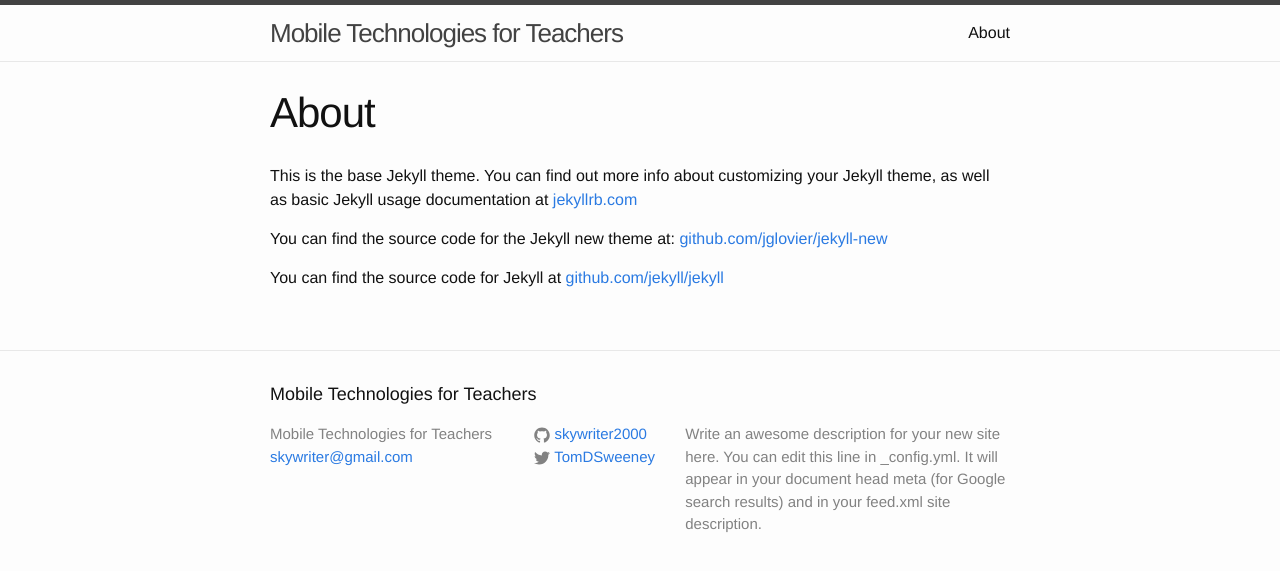
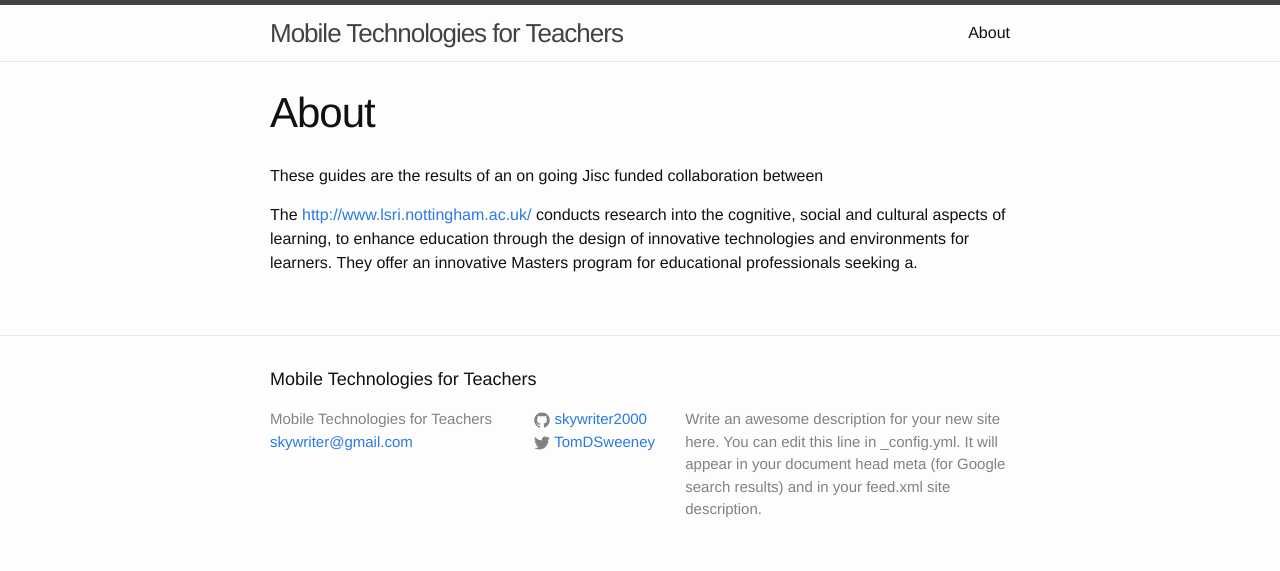
Before and after one commit to teacher-guides/teacher-guides.github.io, a Jekyll site: the page built from about.md, in a window 1280 px wide. Shown: the top 571 px of the page. Built offline with Jekyll 4.4.1, drawn with Linux system fonts in a browser that asks for light colours.

Commit message:
Added About.md

```diff
--- a/about.md
+++ b/about.md
@@ -4,8 +4,9 @@
 permalink: /about/
 ---
 
-This is the base Jekyll theme. You can find out more info about customizing your Jekyll theme, as well as basic Jekyll usage documentation at [jekyllrb.com](http://jekyllrb.com/)
+These guides are the results of an on going Jisc funded collaboration between
 
-You can find the source code for the Jekyll new theme at: [github.com/jglovier/jekyll-new](https://github.com/jglovier/jekyll-new)
 
-You can find the source code for Jekyll at [github.com/jekyll/jekyll](https://github.com/jekyll/jekyll)
+
+
+The [http://www.lsri.nottingham.ac.uk/](Learning Sciences Research Institute) conducts research into the cognitive, social and cultural aspects of learning, to enhance education through the design of innovative technologies and environments for learners. They offer an innovative Masters program for educational professionals seeking a.
```
